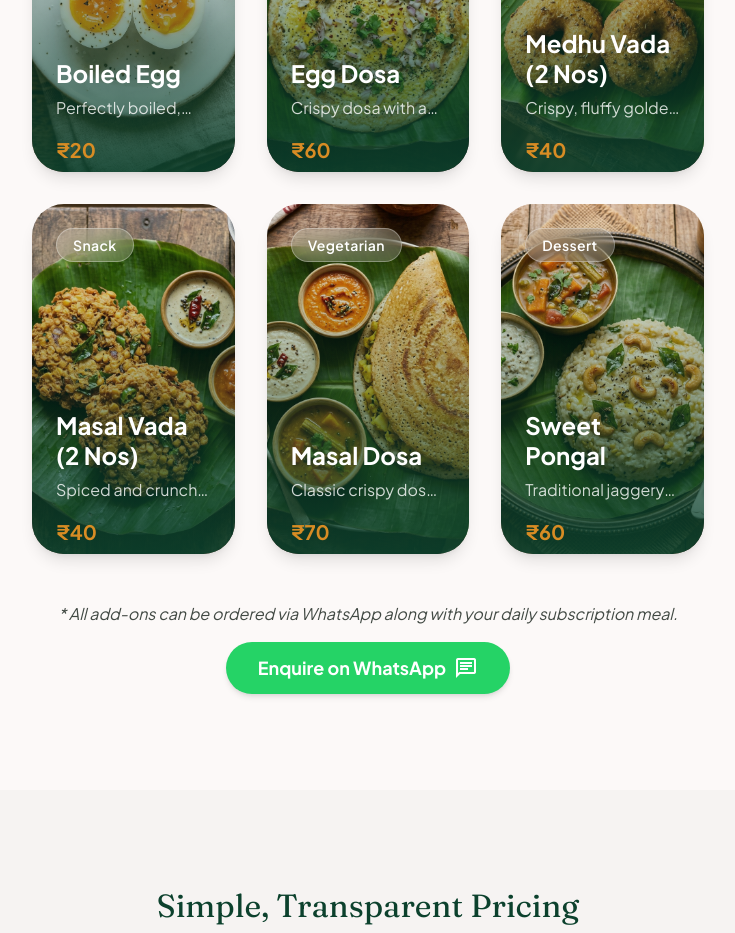
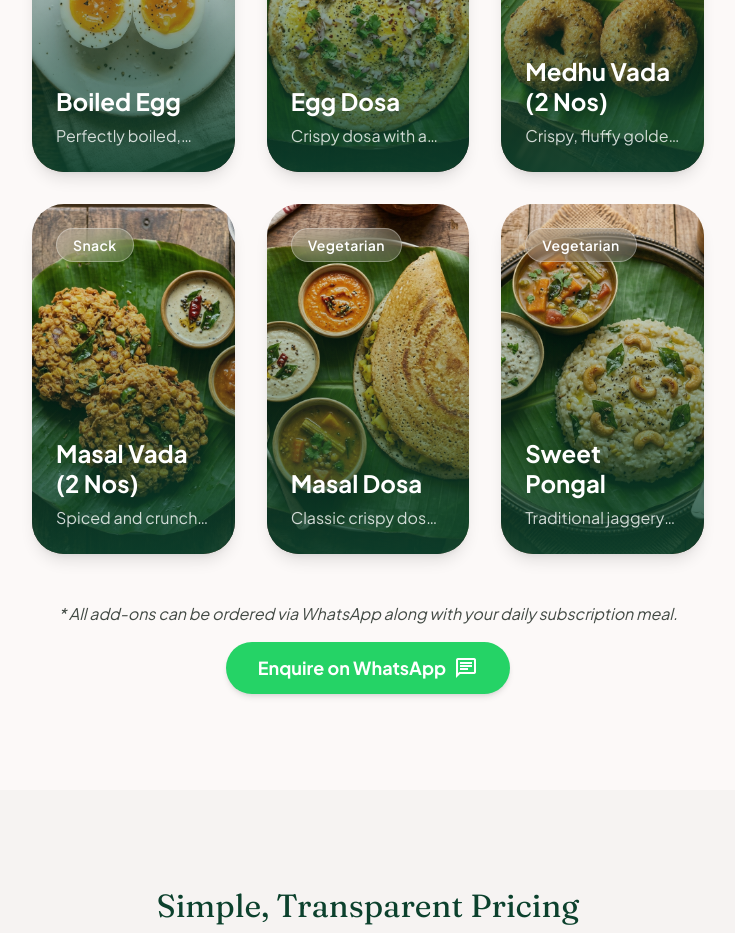
Before and after one commit to mugilan1896-max/nalas-daily, a React (Vite) app in the folder client/: page / in a window 1280 px wide. Shown: the part 1920-2853 px from the top of the page, without its empty margins (272-1007 px from the left). Built offline with nearby package versions, Linux system fonts and the light colour scheme; no server answers.

Commit message:
UI: Remove prices from Add-ons and change Sweet Pongal badge to Vegetarian

```diff
--- a/client/src/pages/public/HomePage.tsx
+++ b/client/src/pages/public/HomePage.tsx
@@ -166,9 +166,6 @@ export const HomePage: React.FC = () => {
               <div className="transform translate-y-4 group-hover:translate-y-0 transition-transform duration-500">
                 <h3 className="font-display-sm text-2xl text-white mb-2 font-bold leading-tight">Boiled Egg</h3>
                 <p className="font-body-md text-white/80 mb-4 line-clamp-1">Perfectly boiled, sprinkled with pepper.</p>
-                <div className="flex items-center justify-between">
-                  <span className="text-accent text-xl font-bold">₹20</span>
-                </div>
               </div>
             </div>
           </div>
@@ -184,9 +181,6 @@ export const HomePage: React.FC = () => {
               <div className="transform translate-y-4 group-hover:translate-y-0 transition-transform duration-500">
                 <h3 className="font-display-sm text-2xl text-white mb-2 font-bold leading-tight">Egg Dosa</h3>
                 <p className="font-body-md text-white/80 mb-4 line-clamp-1">Crispy dosa with a delicious egg spread.</p>
-                <div className="flex items-center justify-between">
-                  <span className="text-accent text-xl font-bold">₹60</span>
-                </div>
               </div>
             </div>
           </div>
@@ -202,9 +196,6 @@ export const HomePage: React.FC = () => {
               <div className="transform translate-y-4 group-hover:translate-y-0 transition-transform duration-500">
                 <h3 className="font-display-sm text-2xl text-white mb-2 font-bold leading-tight">Medhu Vada (2 Nos)</h3>
                 <p className="font-body-md text-white/80 mb-4 line-clamp-1">Crispy, fluffy golden lentil donuts.</p>
-                <div className="flex items-center justify-between">
-                  <span className="text-accent text-xl font-bold">₹40</span>
-                </div>
               </div>
             </div>
           </div>
@@ -220,9 +211,6 @@ export const HomePage: React.FC = () => {
               <div className="transform translate-y-4 group-hover:translate-y-0 transition-transform duration-500">
                 <h3 className="font-display-sm text-2xl text-white mb-2 font-bold leading-tight">Masal Vada (2 Nos)</h3>
                 <p className="font-body-md text-white/80 mb-4 line-clamp-1">Spiced and crunchy chana dal fritters.</p>
-                <div className="flex items-center justify-between">
-                  <span className="text-accent text-xl font-bold">₹40</span>
-                </div>
               </div>
             </div>
           </div>
@@ -238,9 +226,6 @@ export const HomePage: React.FC = () => {
               <div className="transform translate-y-4 group-hover:translate-y-0 transition-transform duration-500">
                 <h3 className="font-display-sm text-2xl text-white mb-2 font-bold leading-tight">Masal Dosa</h3>
                 <p className="font-body-md text-white/80 mb-4 line-clamp-1">Classic crispy dosa stuffed with potato masala.</p>
-                <div className="flex items-center justify-between">
-                  <span className="text-accent text-xl font-bold">₹70</span>
-                </div>
               </div>
             </div>
           </div>
@@ -250,15 +235,12 @@ export const HomePage: React.FC = () => {
             <img className="w-full h-full object-cover absolute inset-0 transition-transform duration-700 group-hover:scale-110" alt="Sweet Pongal" src="/menu/menu_pongal.png" />
             <div className="absolute inset-0 bg-gradient-to-t from-primary via-primary/40 to-transparent opacity-90 group-hover:opacity-100 transition-opacity"></div>
             <div className="absolute top-6 left-6 flex gap-2">
-              <span className="bg-white/20 backdrop-blur-md text-white border border-white/30 px-4 py-1.5 rounded-full font-label-md text-sm font-semibold tracking-wide">Dessert</span>
+              <span className="bg-white/20 backdrop-blur-md text-white border border-white/30 px-4 py-1.5 rounded-full font-label-md text-sm font-semibold tracking-wide">Vegetarian</span>
             </div>
             <div className="absolute bottom-0 left-0 w-full p-6 flex flex-col justify-end h-full">
               <div className="transform translate-y-4 group-hover:translate-y-0 transition-transform duration-500">
                 <h3 className="font-display-sm text-2xl text-white mb-2 font-bold leading-tight">Sweet Pongal</h3>
                 <p className="font-body-md text-white/80 mb-4 line-clamp-1">Traditional jaggery sweet rice with ghee-roasted nuts.</p>
-                <div className="flex items-center justify-between">
-                  <span className="text-accent text-xl font-bold">₹60</span>
-                </div>
               </div>
             </div>
           </div>
```
